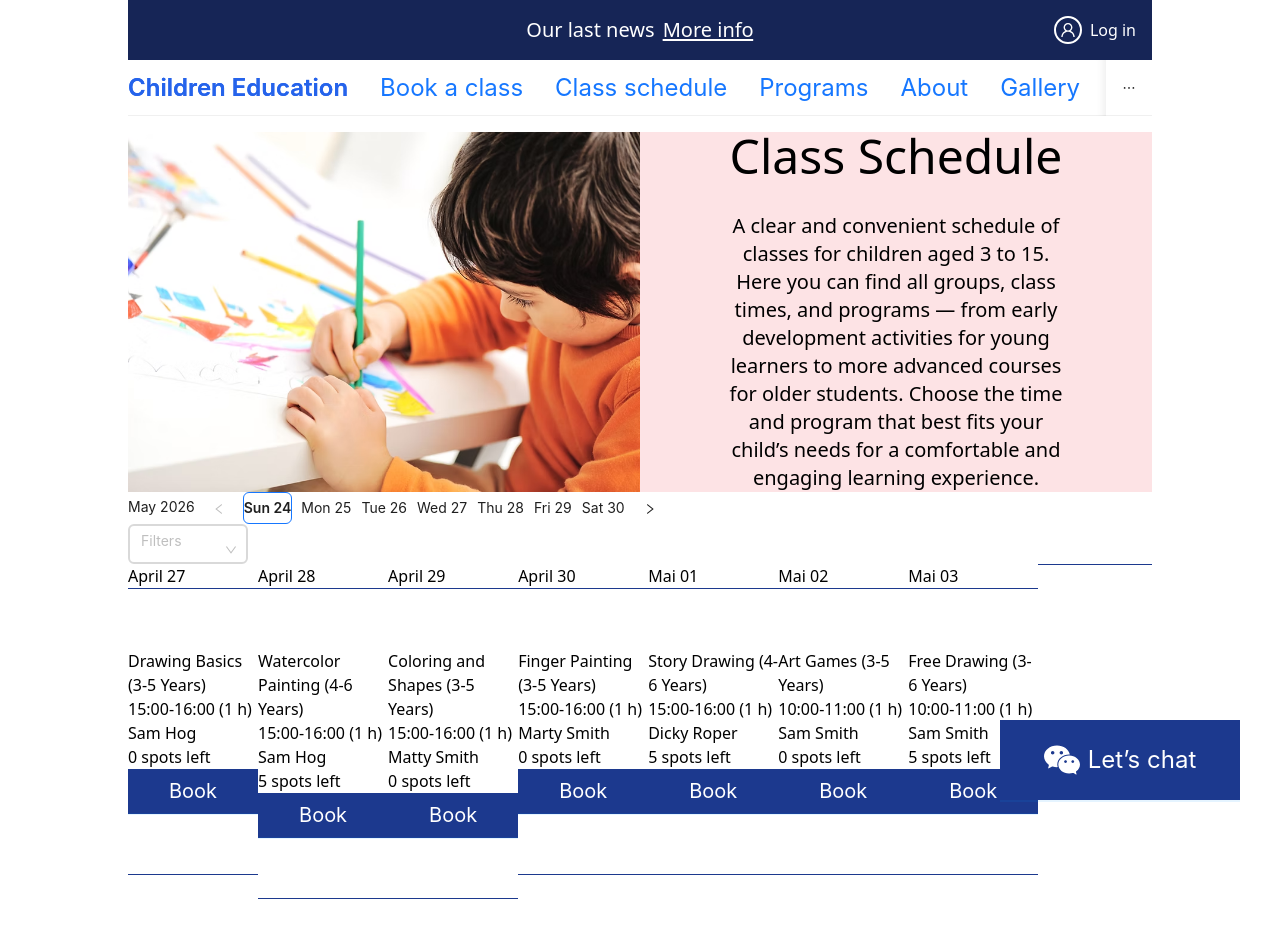
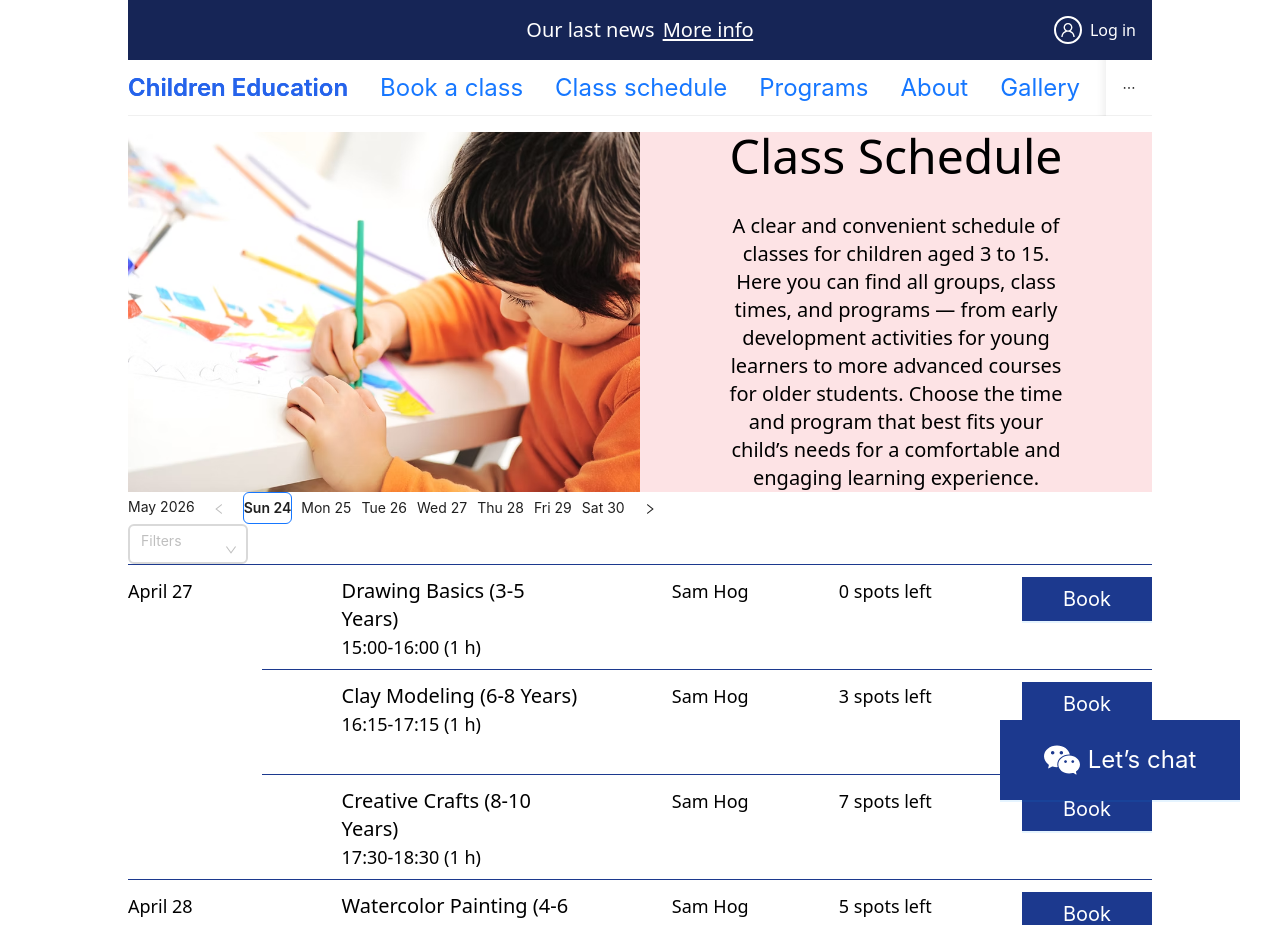
Before and after one commit to nekrasowa/Education-Club-for-toddlers, a Next.js app: page /schedule in a window 1280 px wide. Shown: the top 925 px of the page. Built offline with nearby package versions, Linux system fonts and the light colour scheme.

Commit message:
Add styles to classItem

```diff
--- a/src/components/elements/ThinLine.tsx
+++ b/src/components/elements/ThinLine.tsx
@@ -1,5 +1,5 @@
-export function ThinLine({ pb = 'pb-15' }: { pb?: string }) {
+export function ThinLine({ pb }: { pb?: string }) {
   return (
-    <div className={`line border-t border-blue-900 w-[100%] pb-10 ${pb}`}></div>
+    <div className={`line border-t border-blue-900 w-[100%] ${pb ? pb : 'pb-10'} `}></div>
   )
 }
--- a/src/components/ui/ClassesSchedule/ClassItem.tsx
+++ b/src/components/ui/ClassesSchedule/ClassItem.tsx
@@ -17,19 +17,18 @@ export function ClassItem({
 }: TClassItem) {
   return (
     <>
-      <ThinLine />
-      <div className='dayBlock'>
-        {/* map function  */}
-        <div className='mainBlock'>
-          <p className='title'>{`${activity} (${age_group} ${schedule.years})`}</p>
-          <p className='time'>{`${time} (${duration} ${schedule.hour})`}</p>
+      <ThinLine pb='pb-3' />
+      <div className='dayBlock flex flex-row h-20 text-xl justify-between mb-3'>
+        <div className='mainBlock '>
+          <p className='title w-80 pl-20'>{`${activity} (${age_group} ${schedule.years})`}</p>
+          <p className='time text-lg pl-20'>{`${time} (${duration} ${schedule.hour})`}</p>
         </div>
-        <p className='staff'>{tutor}</p>
-        <p className='spots'>{`${freeSpots} ${schedule.spotsLeft}`}</p>
+        <p className='staff text-lg'>{tutor}</p>
+        <p className='spots text-lg'>{`${freeSpots} ${schedule.spotsLeft}`}</p>
+        {/* add disabling if 0 spots */}
         <Link href={`/book/${id}}`}>
           <BlueBtn text={schedule.book} />
         </Link>
-        <ThinLine />
       </div>
     </>
   )
--- a/src/components/ui/ClassesSchedule/FilteringClassesList.tsx
+++ b/src/components/ui/ClassesSchedule/FilteringClassesList.tsx
@@ -76,8 +76,6 @@ function createScheduledClassesList(
 }
 
 const filteredClassesList = createScheduledClassesList(classesList)
-// console.log('values:', list.values())
-// console.log('keys:', list.keys())
 
 export function FilteringClassesList() {
   return (
@@ -104,16 +102,20 @@ export function FilteringClassesList() {
         placeholder={schedule.selectPlaceholder}
       />
 
-      <div className='classesList flex col'>
+      <div className='classesList flex flex-col w-full'>
         {Array.from(filteredClassesList.entries()).map(([date, classes]) => (
-          <div key={date}>
-            <div>{date}</div>
-            {classes.map((item: TClassItem) => (
-              <div key={item.id}>
-                <ClassItem {...item} />
-              </div>
-            ))}
-            <ThinLine />
+          <div className='dayBlock flex flex-row' key={date}>
+            <div className='text-lg w-[15%]'>
+              <ThinLine pb='pb-3' />
+              {date}
+            </div>
+            <div className='dailyClasses flex flex-col w-full'>
+              {classes.map((item: TClassItem) => (
+                <div key={item.id}>
+                  <ClassItem {...item} />
+                </div>
+              ))}
+            </div>
           </div>
         ))}
         <ThinLine />
```
